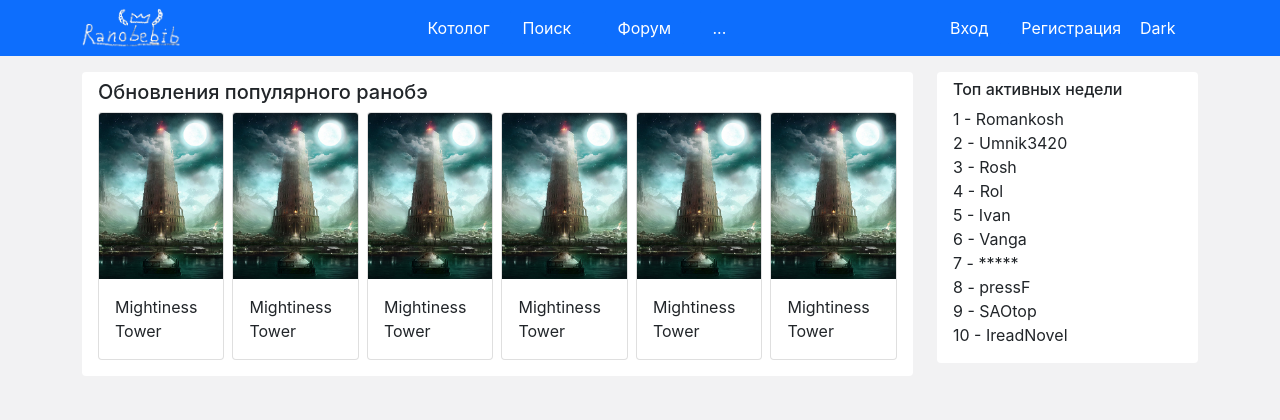
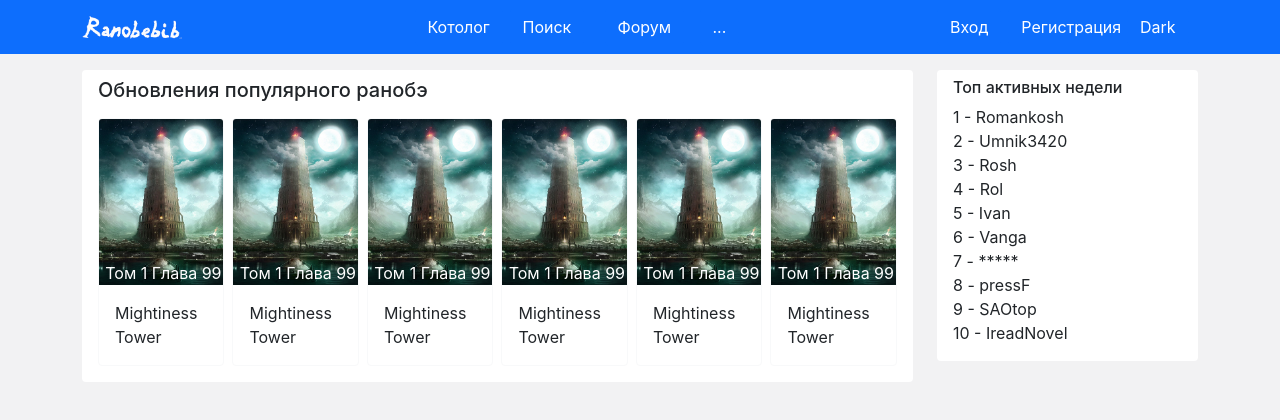
Before and after one commit to Romankosh1/Ranobebib, a React (Create React App) app: page / in a window 1280 px wide. Shown: the top 420 px of the page. Built offline with nearby package versions, Linux system fonts and the light colour scheme.

Commit message:
I forgot save file

```diff
--- a/src/components/Home/components/MediaCard.js
+++ b/src/components/Home/components/MediaCard.js
@@ -2,19 +2,24 @@ import { Link } from "react-router-dom";
 
 const MediaCard = () => {
   return (
-    <div className="card">
+    <div className="card border-light">
       <Link to="Tower">
-        <img
-          src="/img/tower.jpg"
-          className="card-img-top"
-          alt="Mightiness Tower"
-        />
+        <div
+          className="position-relative"
+          title="Читать 99 главу. Башня небес!"
+        >
+          <img
+            src="/img/tower.jpg"
+            className="card-img-top"
+            alt="Mightiness Tower"
+          />
+          <div className="position-absolute bottom-0 start-5 text-white">
+            Том 1 Глава 99
+          </div>
+        </div>
       </Link>
-      <div className="card-body">
-        <a
-          href="Tower"
-          className="text-decoration-none text-reset card-link fs-6 line-clamp"
-        >
+      <div className="card-body ">
+        <a href="Tower" className="fs-6 line-clamp hover-link">
           Mightiness Tower
         </a>
       </div>
--- a/src/components/Home/components/PopularUpdateList.js
+++ b/src/components/Home/components/PopularUpdateList.js
@@ -3,7 +3,7 @@ import MediaCard from "./MediaCard";
 const PopularUpdateList = () => {
   return (
     <div className="bg-white rounded pt-2 px-3 pb-3">
-      <h5>Обновления популярного ранобэ</h5>
+      <h5 className="mb-3">Обновления популярного ранобэ</h5>
       <div className="row flex-nowrap gx-2">
         <div className="col-2">
           <MediaCard />
--- a/src/index.css
+++ b/src/index.css
@@ -14,3 +14,17 @@ body {
   -webkit-box-orient: vertical;
   overflow: hidden;
 }
+
+.hover-link {
+  text-decoration: none;
+  color: var(--bs-body-color);
+}
+
+.hover-link:hover {
+  text-decoration: underline;
+  color: var(--bs-blue);
+}
+
+.start-5 {
+  left: 5% !important;
+}
```
Also changed, not shown: public/img/logo.png, public/img/logo1.png (added).
